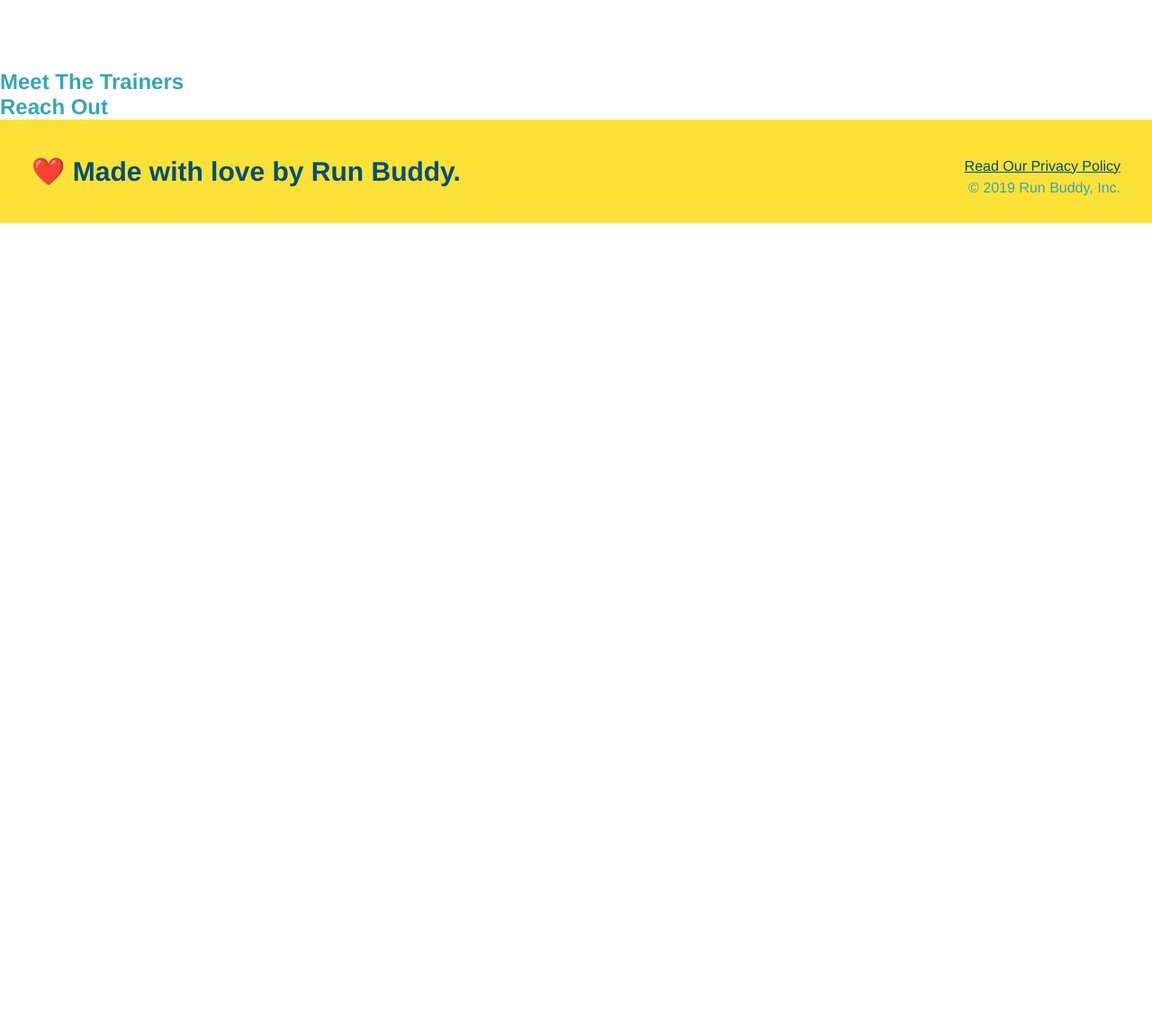
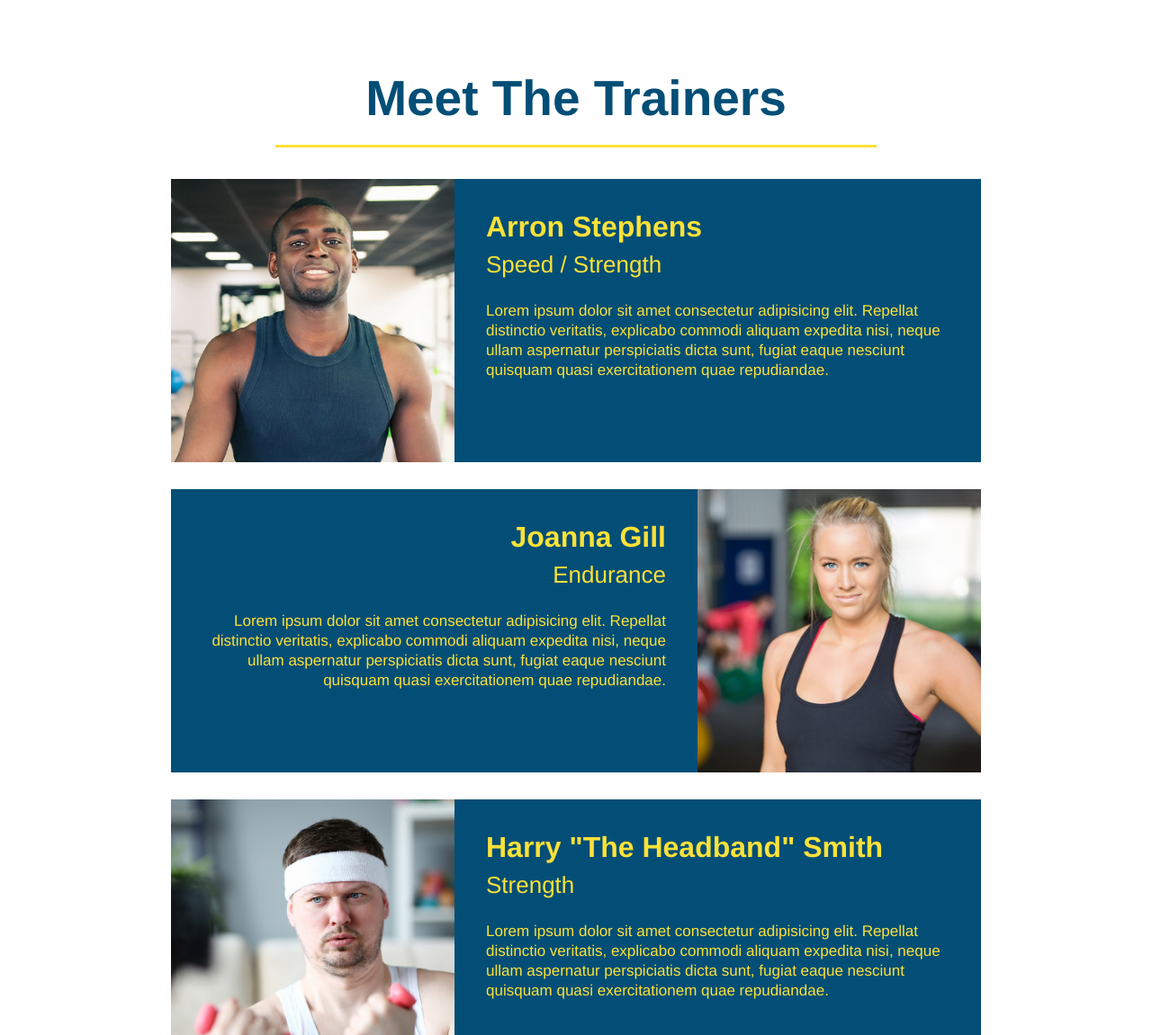
Before and after one commit to yohans14/run-buddy, a plain HTML site: page index.html in a window 1280 px wide. Shown: the part 2480-3631 px from the top of the page at 90% size. Before the commit the page ends 2728 px from the top, so only its background shows below. Drawn offline with Linux system fonts and the light colour scheme.

Commit message:
meet the trainers section

```diff
--- a/assets/css/style.css
+++ b/assets/css/style.css
@@ -153,3 +153,41 @@ header {
   .steps span {
     font-size: 39px;
   }
+.trainers {
+  text-align: center;
+}
+.trainer {
+  width: 900px;
+  margin: 0 auto 30px auto;
+  background: #024e76;
+  color: #fce138;
+  overflow: auto;
+}
+.trainer img {
+  width: 35%;
+  float: left;
+}
+.trainer-bio {
+  padding: 35px;
+  float: left;
+  width: 65%;
+}
+.text-left{
+  text-align: left;
+}
+.text-right {
+  text-align: right;
+}
+.trainer-bio h3 {
+  font-size: 32px;
+  margin-bottom: 8px;
+}
+.trainer-bio h4 {
+  font-weight: lighter;
+  font-size: 26px;
+  margin-bottom: 25px;
+}
+.trainer-bio p {
+  font-size: 17px;
+  line-height: 1.3;
+}
--- a/index.html
+++ b/index.html
@@ -100,9 +100,41 @@
   </div>
 </section>
 
-<!--"meet The Trainers"section-->
-<section id="your-trainers">
-  <h2>Meet The Trainers</h2>
+<!--"meet The Trainers" section-->
+<section id="your-trainers" class="trainers">
+  <h2 class="section-title primary-border">Meet The Trainers</h2>
+  <article class="trainer">
+    <img src="./assets/images/trainer-1.jpg" alt="Arron Stephens in his workout clothes, ready to pump iron">
+    <div class="trainer-bio text-left">
+    <h3>Arron Stephens</h3>
+    <h4>Speed / Strength </h4>
+    <p>
+      Lorem ipsum dolor sit amet consectetur adipisicing elit. Repellat distinctio veritatis, explicabo commodi aliquam expedita nisi, neque ullam aspernatur perspiciatis dicta sunt, fugiat eaque nesciunt quisquam quasi exercitationem quae repudiandae.
+    </p>
+    </div>
+  </article>
+
+  <article class="trainer">
+    <div class="trainer-bio text-right">
+    <h3>Joanna Gill</h3>
+    <h4>Endurance</h4>
+    <p>
+      Lorem ipsum dolor sit amet consectetur adipisicing elit. Repellat distinctio veritatis, explicabo commodi aliquam expedita nisi, neque ullam aspernatur perspiciatis dicta sunt, fugiat eaque nesciunt quisquam quasi exercitationem quae repudiandae.
+    </p>
+    </div>
+    <img src="./assets/images/trainer-2.jpg" alt="Joanna Gill coolng off after a workout">
+  </article>
+  <article class="trainer">
+    <img src="./assets/images/trainer-3.jpg" alt="Harry Smith wearing a headband and lifting comically small pink weights">
+    <div class="trainer-bio text-left">
+    <h3>Harry "The Headband" Smith</h3>
+    <h4>Strength</h4>
+    <p>
+      Lorem ipsum dolor sit amet consectetur adipisicing elit. Repellat distinctio veritatis, explicabo commodi aliquam expedita nisi, neque ullam aspernatur perspiciatis dicta sunt, fugiat eaque nesciunt quisquam quasi exercitationem quae repudiandae.
+    </p>
+    </div>
+  </article>
+
 </section>
 
 <!--"Reach Out" section -->
```
Also changed, not shown: assets/images/trainer-1.jpg (added), assets/images/trainer-2.jpg (added), assets/images/trainer-3.jpg (added), 3 other files.
